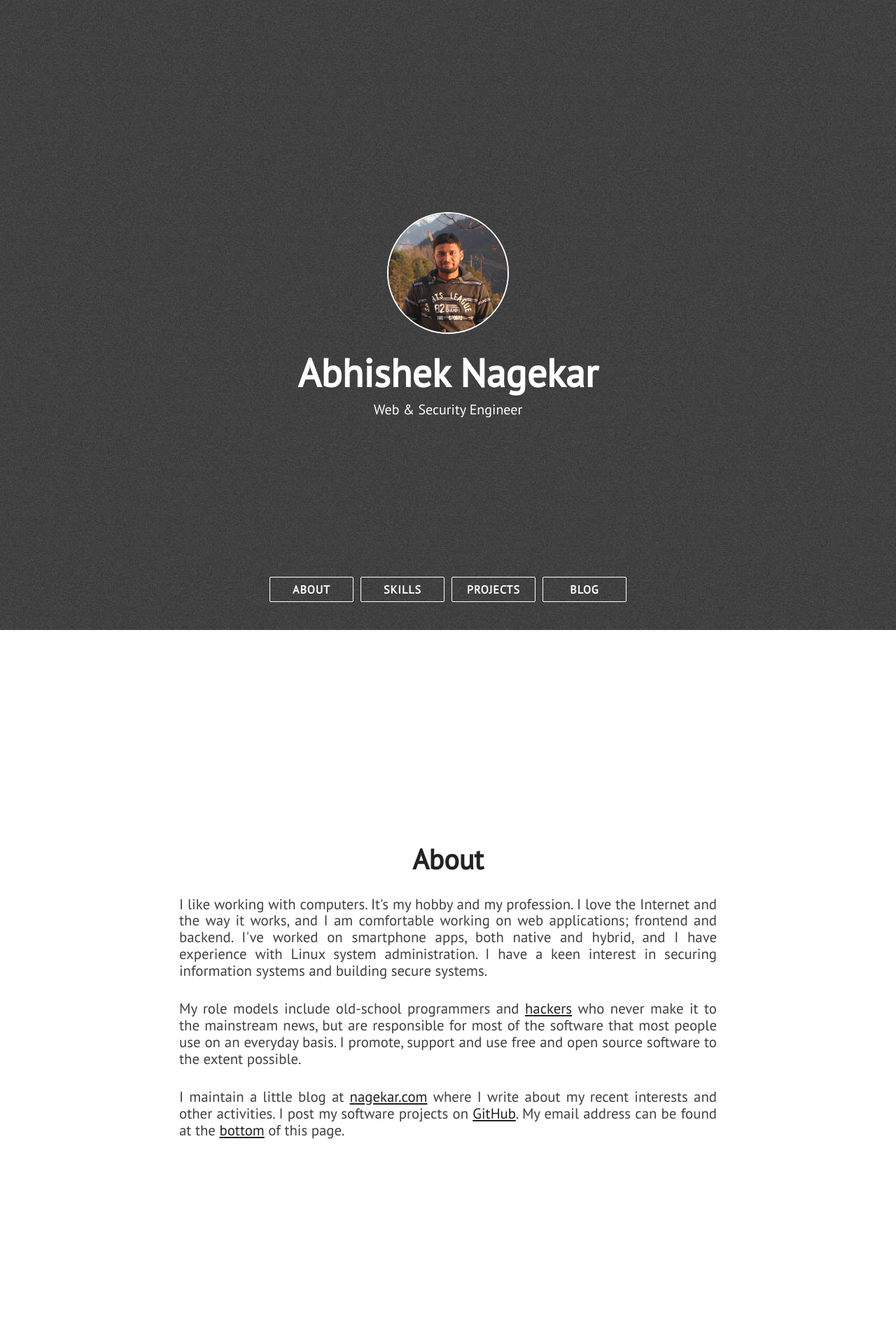
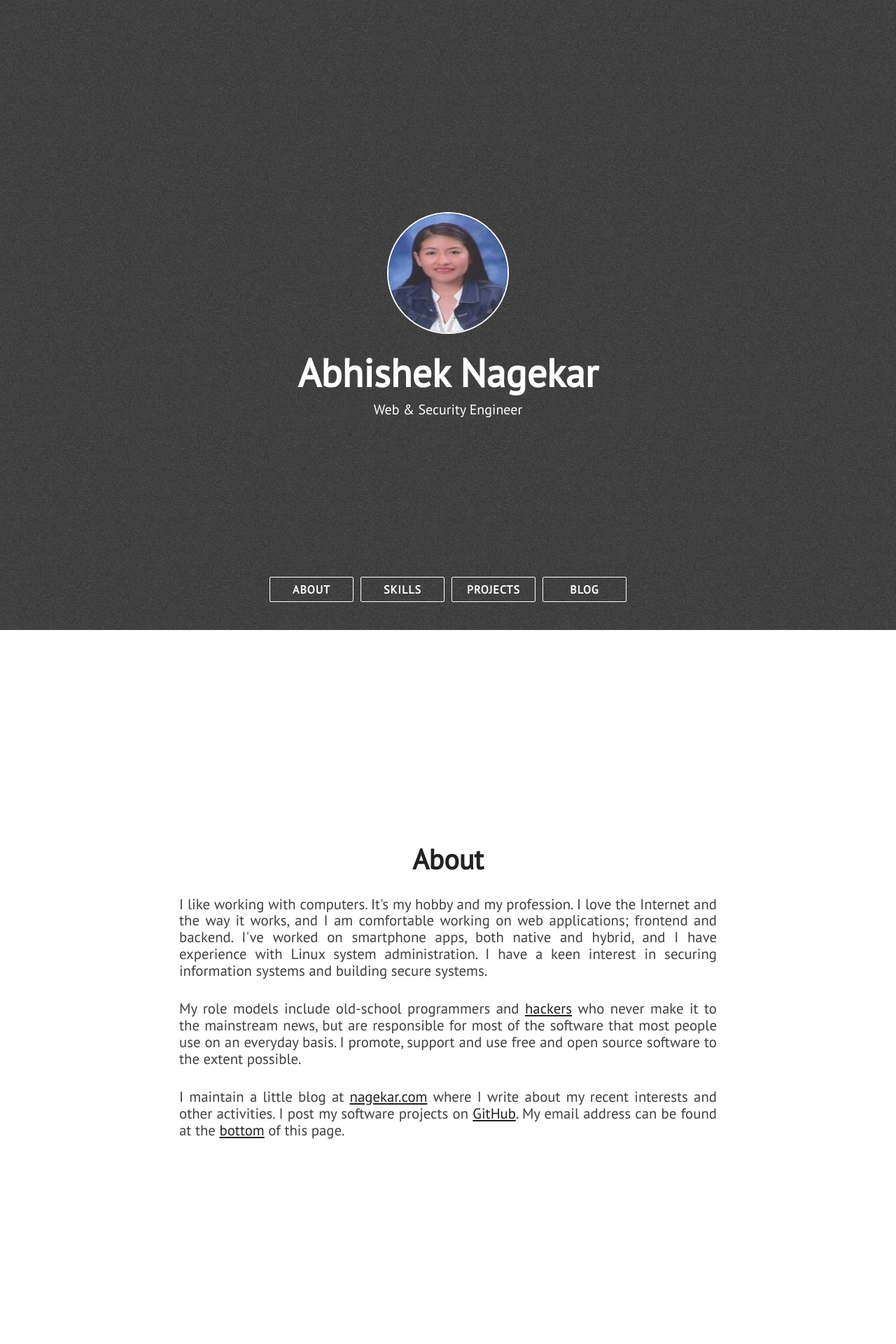
Before and after one commit to adrillg/adrillg.github.io, a Jekyll site: the page built from index.html, in a window 1280 px wide. Shown: the top 1920 px of the page at 70% size. Built offline with Jekyll 4.4.1, drawn with Linux system fonts in a browser that asks for light colours; nearby versions of some CDN libraries.

Commit message:
Update _config.yml

```diff
--- a/_config.yml
+++ b/_config.yml
@@ -15,7 +15,7 @@ twitter_username: abhn_
 reddit_username: abhn
 
 # absolute or relative
-profile_picture: assets/images/pp.jpg
+profile_picture: assets/images/aa.jpg
 
 # Google Analytics ID
 google_analytics:
```
